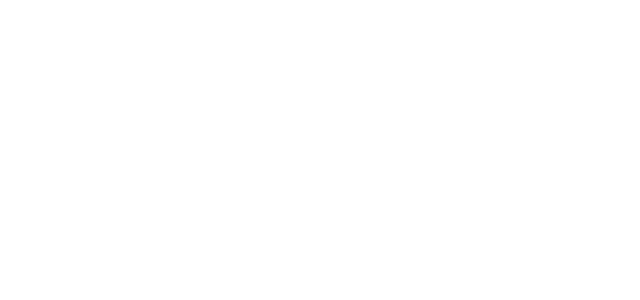
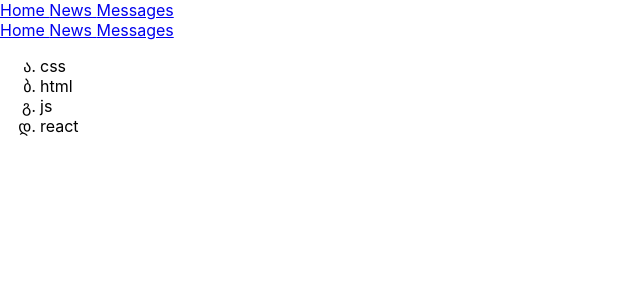
Before and after one commit to dm-mrtnvch/SOCIAL, a React (Create React App) app: page / in a window 1280 px wide. Shown: the top 300 px of the page, without its empty margins (0-640 px from the left). Built offline with nearby package versions, Linux system fonts and the light colour scheme.

Commit message:
Footer added

```diff
--- a/src/App.tsx
+++ b/src/App.tsx
@@ -2,12 +2,14 @@ import React from 'react';
 import './App.css';
 import Technologies from './Technologies';
 import Header from './Header';
+import Footer from './Footer';
 
 function App() {
     return (
         <div>
-            {/*<Header />*/}
-            {/*<Technologies />*/}
+            <Footer />
+            <Header />
+            <Technologies />
         </div>
     );
 }
--- /dev/null
+++ b/src/Footer.tsx
@@ -0,0 +1,15 @@
+import React from 'react';
+
+
+function Footer() {
+    return (
+        <div>
+            <a href={'#s'}>Home </a>
+            <a href={'#s'}>News </a>
+            <a href={'#s'}>Messages </a>
+        </div>
+    )
+}
+
+
+export default Footer;
```
